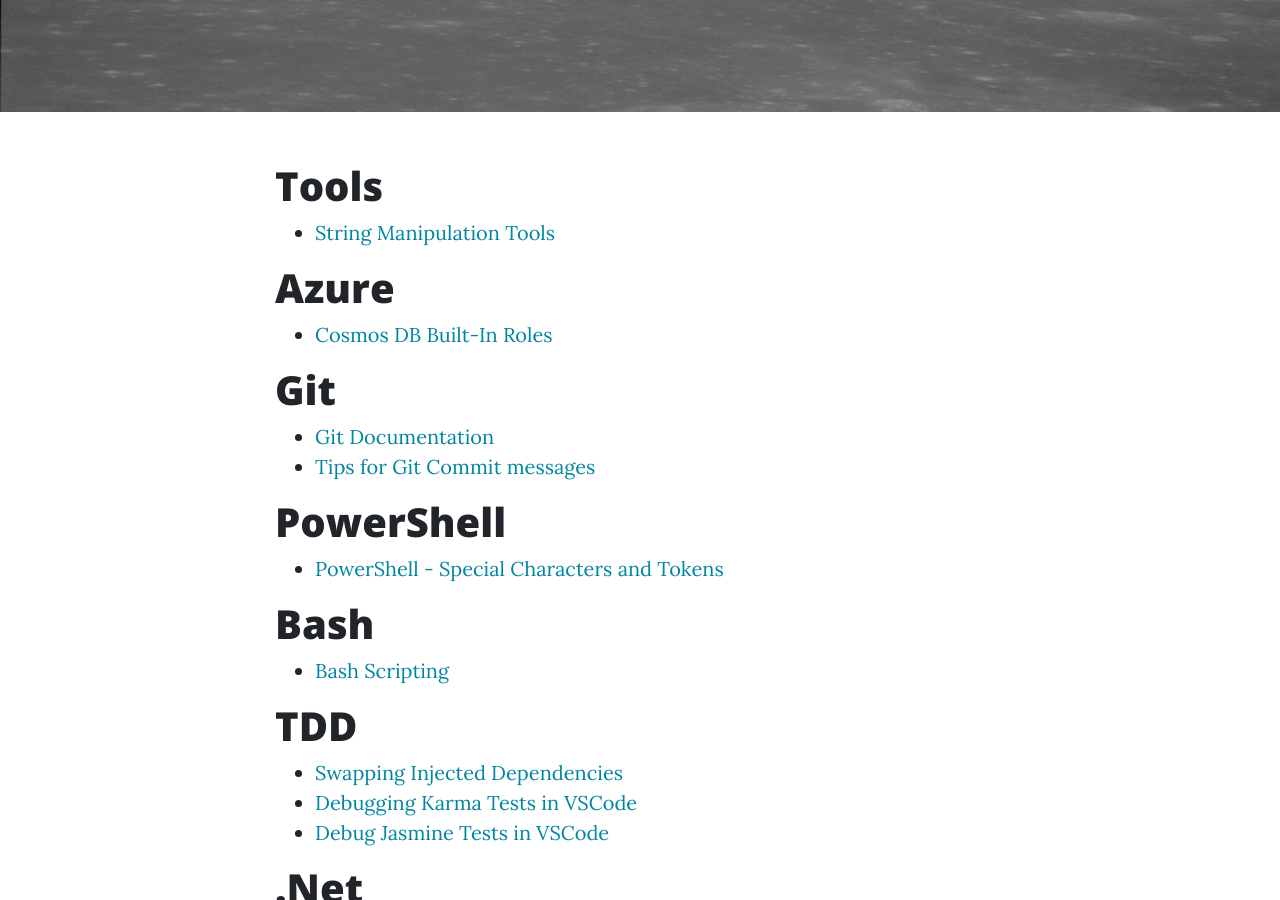
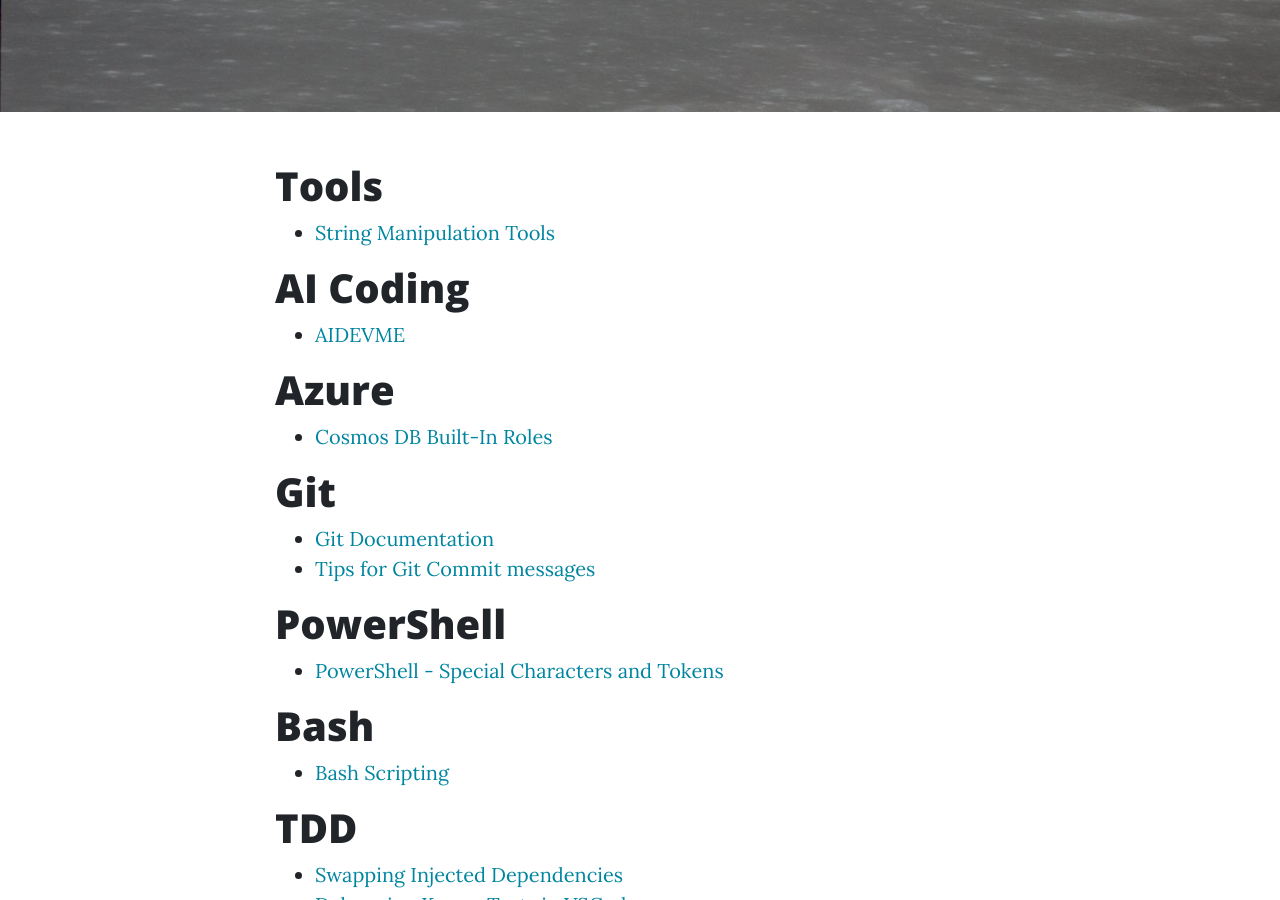
Before and after one commit to paxdev/paxdev.github.io, a Jekyll site: the page built from _posts/2020-02-04-links.md, in a window 1280 px wide and 900 px high, scrolled down 392 px. Built offline with Jekyll 4.4.1, drawn with Linux system fonts in a browser that asks for light colours; our own code applies the rules of GitHub Pages for plain Markdown files.

Commit message:
Add AI Coding section with AIDEVME link
Added a new section for AI Coding with a link to AIDEVME.

```diff
--- a/_posts/2020-02-04-links.md
+++ b/_posts/2020-02-04-links.md
@@ -6,6 +6,9 @@
 ---
 # Tools
 * [String Manipulation Tools](https://onlinestringtools.com)
+
+# AI Coding
+* [AIDEVME](https://aidevme.com/)
 
 # Azure
 * [Cosmos DB Built-In Roles](https://microsoftlearning.github.io/dp-420-cosmos-db-dev/gen-ai/common/instructions/00-setup-cosmos-db.html)
```
